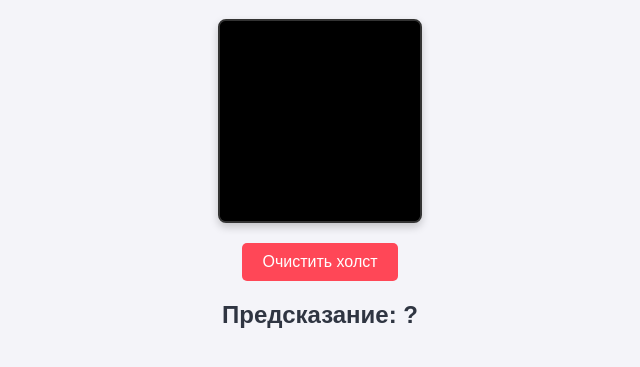
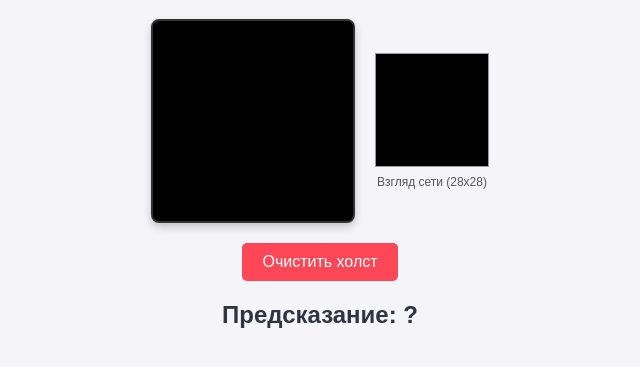
Before and after one commit to vitalya-dev/Tiny-Neural-Net, a plain HTML site: page index.html in a window 1280 px wide. Shown: the part 111-478 px from the top of the page, without its empty margins (320-960 px from the left). Drawn offline with Linux system fonts and the light colour scheme.

Commit message:
feat: добавить мини-холст 28x28 для визуализации входных данных

```diff
--- a/index.html
+++ b/index.html
@@ -13,13 +13,37 @@
             margin-top: 50px;
             background-color: #f4f4f9;
         }
-        /* Стили для нашего холста: делаем ему строгую черную рамку */
+        /* Контейнер, чтобы выстроить холсты в один ряд */
+        .canvas-container {
+            display: flex;
+            align-items: center;
+            gap: 20px;
+        }
         #paintCanvas {
             border: 2px solid #333;
             background-color: black;
-            cursor: crosshair; /* Курсор в виде крестика для удобного рисования */
+            cursor: crosshair;
             border-radius: 8px;
             box-shadow: 0 4px 8px rgba(0,0,0,0.2);
+        }
+        /* Обертка для маленького холста и его подписи */
+        .small-canvas-wrapper {
+            display: flex;
+            flex-direction: column;
+            align-items: center;
+        }
+        /* Наш новый холст для визуализации */
+        #networkInputCanvas {
+            border: 1px solid #999;
+            background-color: black;
+            width: 112px;  /* Визуально увеличиваем в 4 раза (28 * 4) */
+            height: 112px;
+            image-rendering: pixelated; /* Показываем четкие пиксели */
+        }
+        .small-canvas-wrapper span {
+            font-size: 12px;
+            color: #555;
+            margin-top: 8px;
         }
         .controls {
             margin-top: 20px;
@@ -48,17 +72,23 @@
 
     <h1>Нарисуй цифру от 0 до 9</h1>
 
-    <!-- Наш холст для рисования размером 200x200 пикселей -->
-    <canvas id="paintCanvas" width="200" height="200"></canvas>
+    <div class="canvas-container">
+        <!-- Наш большой холст для рисования -->
+        <canvas id="paintCanvas" width="200" height="200"></canvas>
+
+        <!-- Новый холст для того, что видит нейросеть -->
+        <div class="small-canvas-wrapper">
+            <canvas id="networkInputCanvas" width="28" height="28"></canvas>
+            <span>Взгляд сети (28x28)</span>
+        </div>
+    </div>
 
     <div class="controls">
         <button id="clearBtn">Очистить холст</button>
     </div>
 
-    <!-- Здесь будет появляться предсказание нейросети -->
     <h2 id="predictionText">Предсказание: ?</h2>
 
-    <!-- Подключаем будущий скрипт с логикой (пока его нет, но скоро мы его напишем) -->
     <script src="app.js"></script>
 
 </body>
```
